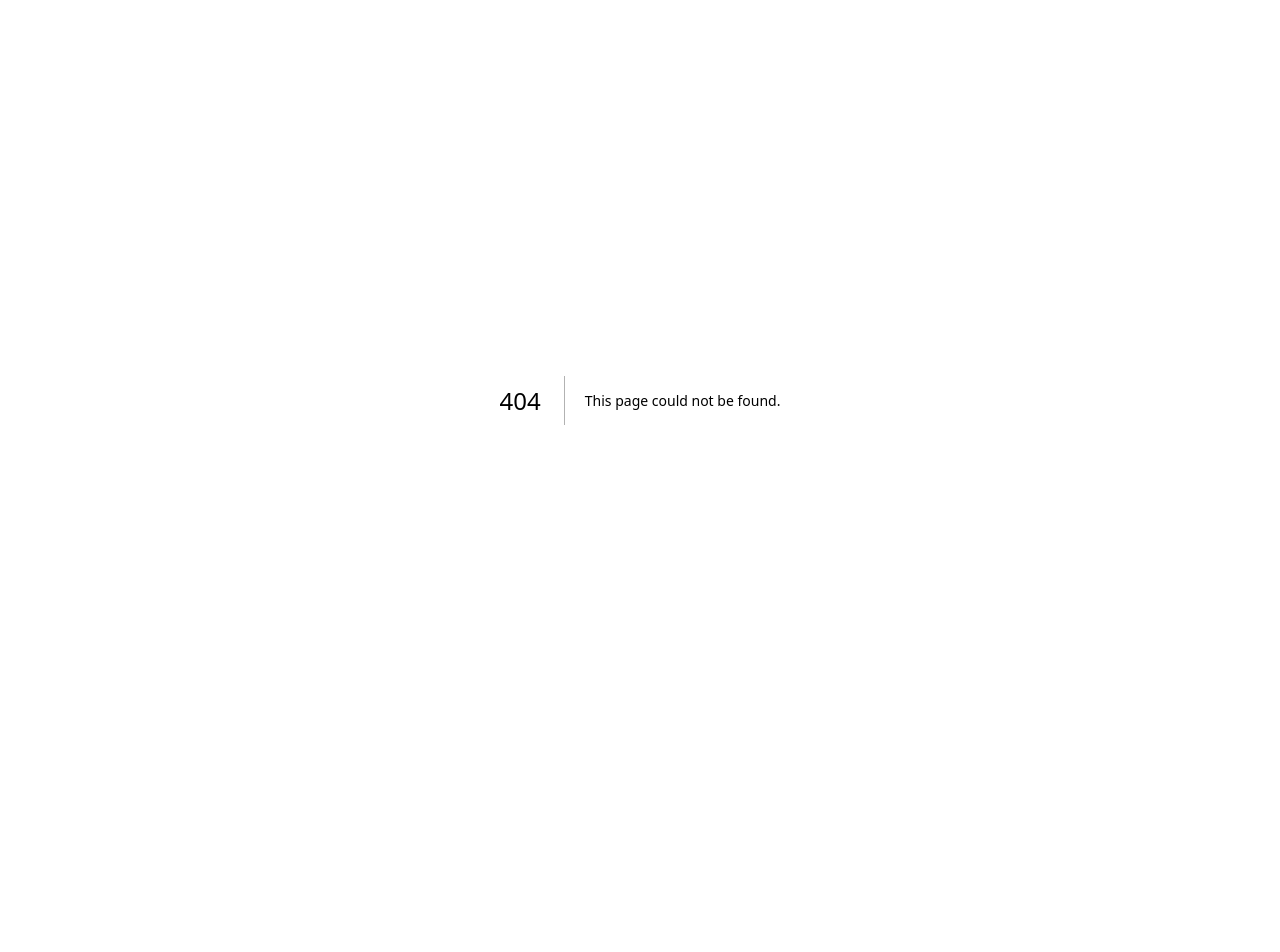
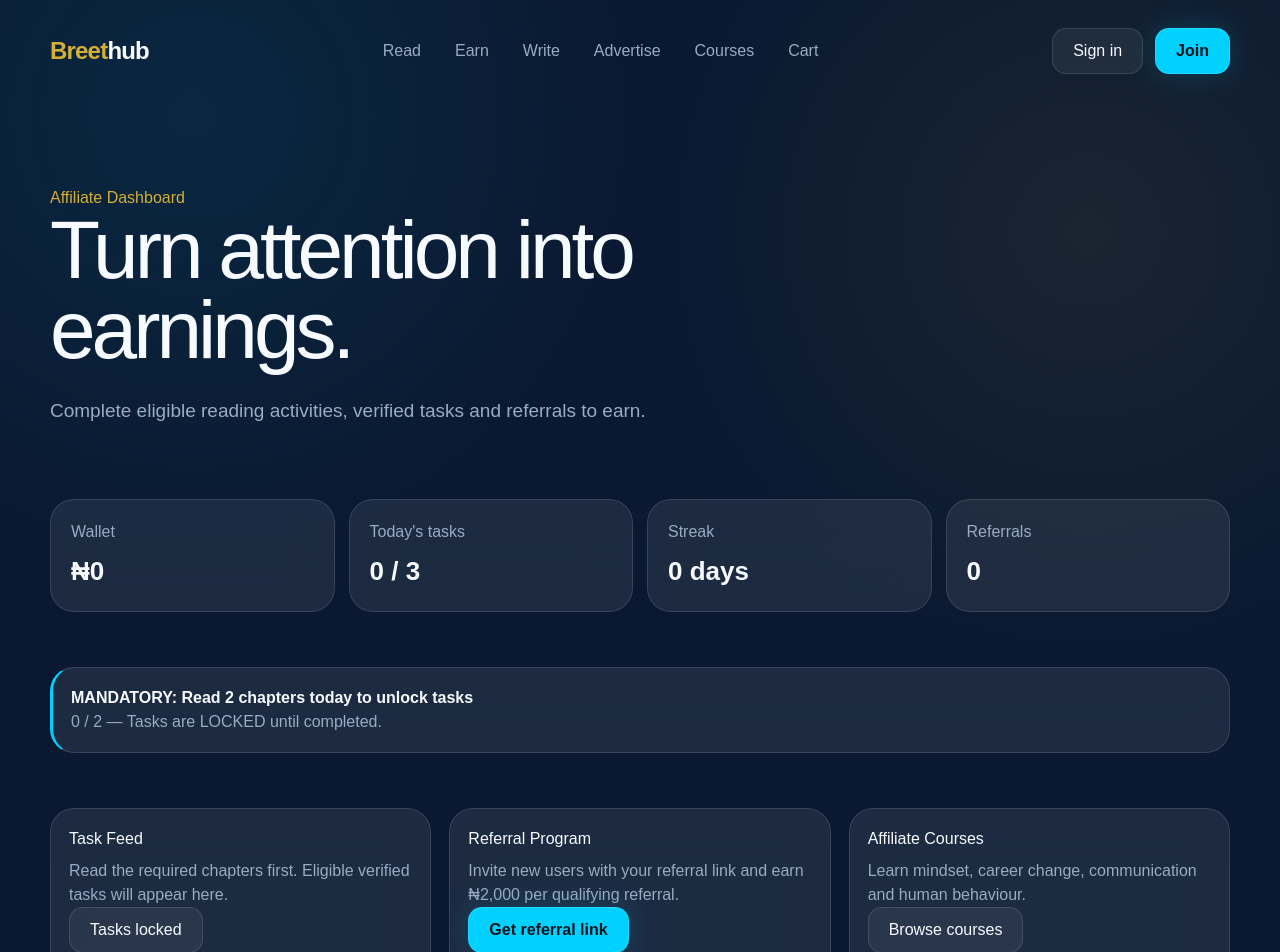
Before and after one commit to nifemiabioye59-max/Breethub, a Next.js app: page /earn in a window 1280 px wide. Before the commit this address had no page. Shown: the top 952 px of the page. Before the commit the page ends 800 px from the top, so only its background shows below. Built offline with nearby package versions, Linux system fonts and the light colour scheme.

Commit message:
Create EarnPage component for affiliate dashboard

```diff
--- /dev/null
+++ b/app/earn/page.tsx
@@ -0,0 +1,73 @@
+import { Nav, PageHeader } from "../../components/ui";
+
+export default function EarnPage() {
+  return (
+    <main className="page">
+      <div className="container">
+        <Nav />
+
+        <PageHeader
+          eyebrow="Affiliate Dashboard"
+          title="Turn attention into earnings."
+          description="Complete eligible reading activities, verified tasks and referrals to earn."
+        />
+
+        <section className="stats">
+          <div className="glass stat">
+            <span className="muted">Wallet</span>
+            <strong>₦0</strong>
+          </div>
+          <div className="glass stat">
+            <span className="muted">Today's tasks</span>
+            <strong>0 / 3</strong>
+          </div>
+          <div className="glass stat">
+            <span className="muted">Streak</span>
+            <strong>0 days</strong>
+          </div>
+          <div className="glass stat">
+            <span className="muted">Referrals</span>
+            <strong>0</strong>
+          </div>
+        </section>
+
+        <section className="section">
+          <div className="glass notice">
+            <strong>MANDATORY: Read 2 chapters today to unlock tasks</strong>
+            <p className="muted">0 / 2 — Tasks are LOCKED until completed.</p>
+          </div>
+        </section>
+
+        <section className="section grid">
+          <div className="glass story-card">
+            <h3>Task Feed</h3>
+            <p className="muted">
+              Read the required chapters first. Eligible verified tasks will
+              appear here.
+            </p>
+            <button className="btn btn-secondary" disabled>
+              Tasks locked
+            </button>
+          </div>
+
+          <div className="glass story-card">
+            <h3>Referral Program</h3>
+            <p className="muted">
+              Invite new users with your referral link and earn ₦2,000 per
+              qualifying referral.
+            </p>
+            <button className="btn btn-primary">Get referral link</button>
+          </div>
+
+          <div className="glass story-card">
+            <h3>Affiliate Courses</h3>
+            <p className="muted">
+              Learn mindset, career change, communication and human behaviour.
+            </p>
+            <button className="btn btn-secondary">Browse courses</button>
+          </div>
+        </section>
+      </div>
+    </main>
+  );
+}
```
